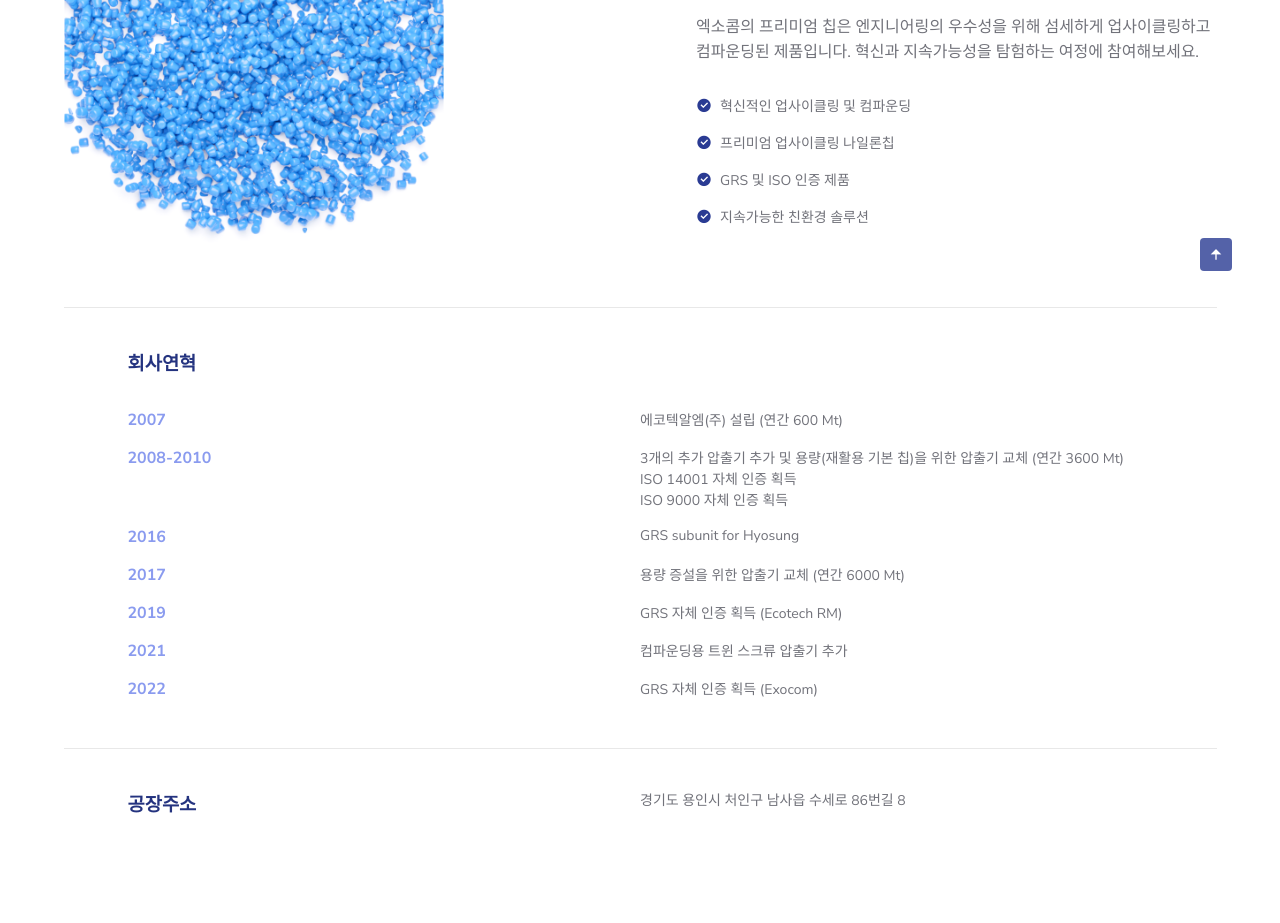
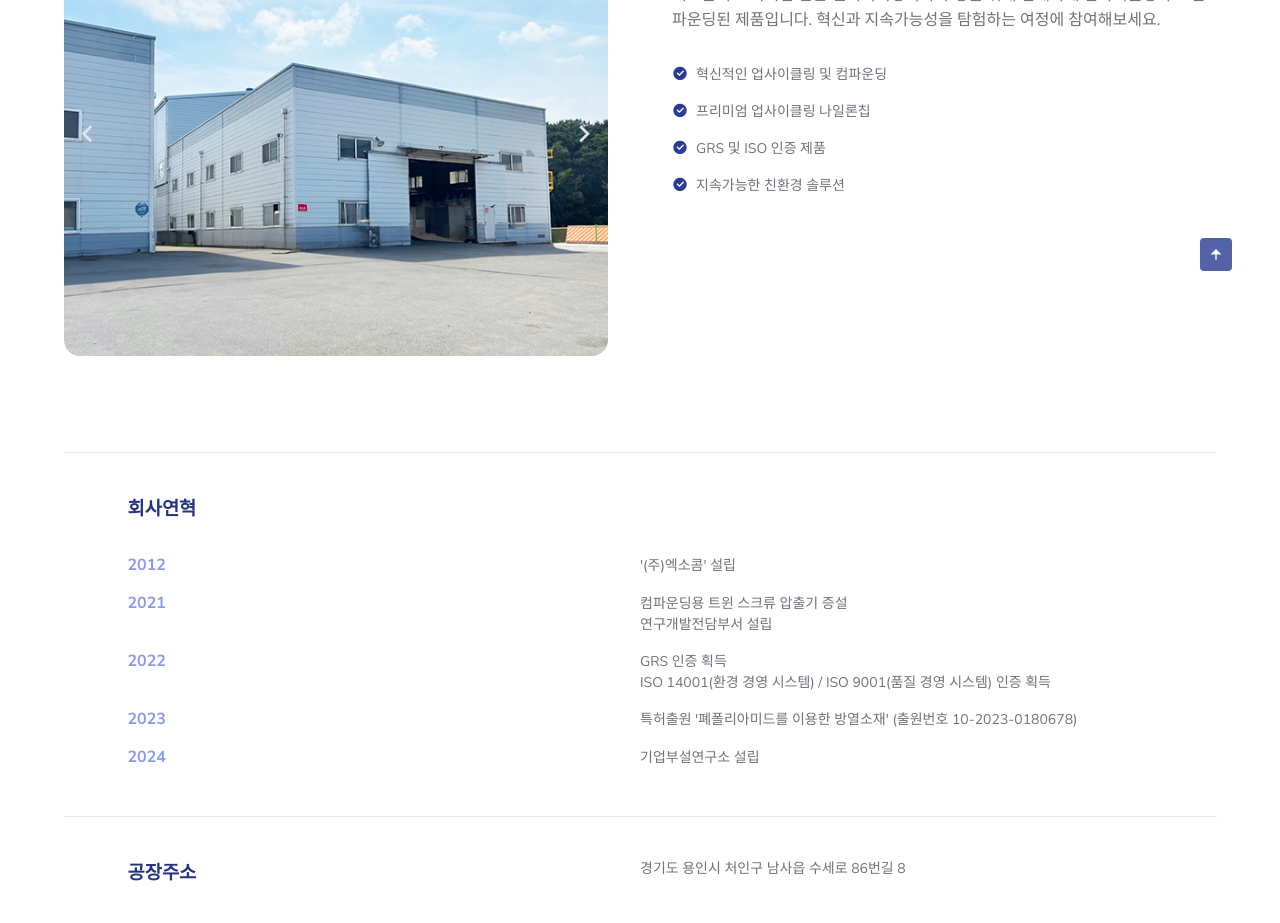
Before and after one commit to 5mily/Exocom, a plain HTML site: page korean.html in a window 1280 px wide. Shown: the part 769-1692 px from the top of the page. Drawn offline with nearby package versions, Linux system fonts and the light colour scheme.

Commit message:
Add files via upload

```diff
--- a/css/style.css
+++ b/css/style.css
@@ -385,6 +385,42 @@ img {
     margin-bottom: var(--mb-2-5)
 }
 
+.swiper {
+    width: 100%;
+    height: 100%;
+  }
+
+  .swiper-slide {
+    text-align: center;
+    font-size: 18px;
+    background: #fff;
+    display: flex;
+    justify-content: center;
+    align-items: center;
+  }
+
+  .about-img{
+    border-radius: 1rem;
+    height: 100%;
+  }
+
+  .swiper {
+    margin-left: auto;
+    margin-right: auto;
+  }
+
+.swiper-button-next::after,
+.swiper-button-prev::after{
+    content: '';
+    display: none;
+}
+
+.swiper-next,
+.swiper-prev {
+    color: var(--first-color-lighten);
+    font-size: 2rem;
+}
+
 /* history */
 .history__container,
 .history__address {
@@ -392,7 +428,6 @@ img {
     margin-bottom: var(--mb-2-5);
     border-top: 1px solid #e8e8e8;
 }
-
 
 .history__title,
 .history__address_content {
@@ -940,6 +975,11 @@ body.dark-theme {
     .history__content {
         row-gap: 1rem;
     }
+
+    .about__container {
+        column-gap: 2rem;
+        padding: 0 0 4rem 0;
+    }
 }
 
 @media screen and (min-width: 992px) {
@@ -973,11 +1013,6 @@ body.dark-theme {
 
     .home__description {
         padding-right: 7rem;
-    }
-
-    .about__img {
-        width: 380px;
-        justify-self: auto;
     }
 
     .steps__container {
@@ -1037,6 +1072,11 @@ body.dark-theme {
         padding: 2rem 0 4rem 0;
     }
 
+    .about__container {
+        column-gap: 4rem;
+        padding: 0 0 6rem 0;
+    }
+
 }
 
 @media screen and (min-width: 1200px) {
@@ -1050,13 +1090,14 @@ body.dark-theme {
     }
 
     .about__container {
-        column-gap: 7rem;
+        column-gap: 4rem;
+        padding: 0 0 6rem 0;
     }
+
 
     .scrollup {
         right: 3rem;
     }
 
 
-
 }
--- a/js/main.js
+++ b/js/main.js
@@ -173,6 +173,22 @@ const sr = ScrollReveal({
 sr.reveal(`.home__data`)
 sr.reveal(`.home__img`, {delay: 200})
 sr.reveal(`.home__translate`, {delay: 300})
-sr.reveal(`.about__img, .contact__box`, {origin: 'left'})
+sr.reveal(`.swiper, .contact__box`, {origin: 'left'})
 sr.reveal(`.about__data, .contact__form`, {origin: 'right'})
 sr.reveal(`.steps__card, .sustainability__group, .footer, .history__container, .history__address`, {interval: '100'})
+
+
+
+var swiper = new Swiper(".mySwiper", {
+  slidesPerView: 1,
+  spaceBetween: 30,
+  loop: true,
+  pagination: {
+    el: ".swiper-pagination",
+    clickable: true,
+  },
+  navigation: {
+    nextEl: ".swiper-button-next",
+    prevEl: ".swiper-button-prev",
+  },
+});
--- a/korean.html
+++ b/korean.html
@@ -4,12 +4,13 @@
 <head>
     <meta charset="utf-8">
     <meta name="viewport" content="width=device-width, initial-scale=1">
-    <title>Exocom - 엑소콤</title>
+    <title>Exocom - 엑소콤 | 업사이클링 & 컴파운딩</title>
     <!--favicon-->
     <link rel="shortcut icon" href="./images/favicon.png" type="image/x-icon">
     <!--custom css link-->
     <link rel="stylesheet" href="./css/style.css">
     <link rel="stylesheet" href="https://cdn.jsdelivr.net/npm/vuetify@2.x/dist/vuetify.min.css">
+    <link rel="stylesheet" href="https://cdn.jsdelivr.net/npm/swiper@11/swiper-bundle.min.css">
 
     <!--icons link-->
     <link href="https://cdn.jsdelivr.net/npm/remixicon@3.7.0/fonts/remixicon.css" rel="stylesheet">
@@ -88,7 +89,36 @@
         <!-- about -->
         <section class="about section container" id="about">
             <div class="about__container grid">
-                <img src="./images/about.png" alt="" class="about__img">
+
+                <div class="swiper mySwiper">
+                    <div class="swiper-wrapper">
+                      <div class="swiper-slide">
+                        <img src="./images/about_1.png" alt="" class="about-img">
+                      </div>
+                      <div class="swiper-slide">
+                        <img src="./images/about_2.png" alt="" class="about-img">
+                      </div>
+                      <div class="swiper-slide">
+                        <img src="./images/about_3.png" alt="" class="about-img">
+                      </div>
+                      <div class="swiper-slide">
+                        <img src="./images/about_4.png" alt="" class="about-img">
+                      </div>
+                      <div class="swiper-slide">
+                        <img src="./images/about_5.png" alt="" class="about-img">
+                      </div>
+
+                    </div>
+                    <div class="swiper-button-next">
+                        <i class="ri-arrow-right-s-line swiper-next"></i>
+                    </div>
+
+                    <div class="swiper-button-prev">
+                        <i class="ri-arrow-left-s-line swiper-prev"></i>
+                    </div>
+
+                    <div class="swiper-pagination"></div>
+                  </div>
 
             <div class="about__data">
                 <h2 class="section_title about__title">
@@ -125,51 +155,11 @@
             <div class="history__content grid">
 
                 <div class="history__data grid">
-                    <h3 class="history__year">2007</h3>
+                    <h3 class="history__year">2012</h3>
 
                     <div>
                         <p class="history__description">
-                            에코텍알엠(주) 설립 (연간 600 Mt)
-                        </p>
-                    </div>
-                </div>
-
-                <div class="history__data grid">
-                    <h3 class="history__year">2008-2010</h3>
-
-                    <div>
-                        <p class="history__description">
-                            3개의 추가 압출기 추가 및 용량(재활용 기본 칩)을 위한 압출기 교체 (연간 3600 Mt)<br>ISO 14001 자체 인증 획득<br>ISO 9000 자체 인증 획득
-                        </p>
-                    </div>
-                </div>
-
-                <div class="history__data grid">
-                    <h3 class="history__year">2016</h3>
-
-                    <div>
-                        <p class="history__description">
-                            GRS subunit for Hyosung
-                        </p>
-                    </div>
-                </div>
-
-                <div class="history__data grid">
-                    <h3 class="history__year">2017</h3>
-
-                    <div>
-                        <p class="history__description">
-                            용량 증설을 위한 압출기 교체 (연간 6000 Mt)
-                        </p>
-                    </div>
-                </div>
-
-                <div class="history__data grid">
-                    <h3 class="history__year">2019</h3>
-
-                    <div>
-                        <p class="history__description">
-                            GRS 자체 인증 획득 (Ecotech RM)
+                            '(주)엑소콤' 설립
                         </p>
                     </div>
                 </div>
@@ -179,7 +169,7 @@
 
                     <div>
                         <p class="history__description">
-                            컴파운딩용 트윈 스크류 압출기 추가
+                            컴파운딩용 트윈 스크류 압출기 증설 <br> 연구개발전담부서 설립
                         </p>
                     </div>
                 </div>
@@ -189,10 +179,31 @@
 
                     <div>
                         <p class="history__description">
-                            GRS 자체 인증 획득 (Exocom)
+                            GRS 인증 획득 <br> ISO 14001(환경 경영 시스템) / ISO 9001(품질 경영 시스템) 인증 획득
                         </p>
                     </div>
                 </div>
+
+                <div class="history__data grid">
+                    <h3 class="history__year">2023</h3>
+
+                    <div>
+                        <p class="history__description">
+                            특허출원 '폐폴리아미드를 이용한 방열소재' (출원번호 10-2023-0180678)
+                        </p>
+                    </div>
+                </div>
+
+                <div class="history__data grid">
+                    <h3 class="history__year">2024</h3>
+
+                    <div>
+                        <p class="history__description">
+                            기업부설연구소 설립
+                        </p>
+                    </div>
+                </div>
+
             </div>
         </div>
 
@@ -225,7 +236,7 @@
                     <div class="steps__card">
                         <div class="steps__card-number">01</div>
                         <h3 class="steps__card-title">저탄소</h3>
-                        <p class="steps__card-description">LOCAMIDE(로카미트)는 엑소콤의 리싸이클 시스템 관리를 통하여 생산되는 저탄소 친환경 제품입니다.</p>
+                        <p class="steps__card-description">LOCAMIDE(로카미드)는 엑소콤의 리싸이클 시스템 관리를 통하여 생산되는 저탄소 친환경 제품입니다.</p>
                     </div>
 
                     <div class="steps__card">
@@ -508,6 +519,7 @@
     <script src="https://cdnjs.cloudflare.com/ajax/libs/vue/2.6.11/vue.min.js"></script>
     <script src="https://cdnjs.cloudflare.com/ajax/libs/vuetify/2.4.8/vuetify.min.js"></script>
     <script src="https://unpkg.com/scrollreveal"></script>
+    <script src="https://cdn.jsdelivr.net/npm/swiper@11/swiper-bundle.min.js"></script>
 
     <script src="./js/main.js"></script>
 
```
Also changed, not shown: index.html (+58 -46 lines), images/about_1.png (added), images/about_2.png (added), images/about_3.png (added), images/about_4.png (added), images/about_5.png (added).
